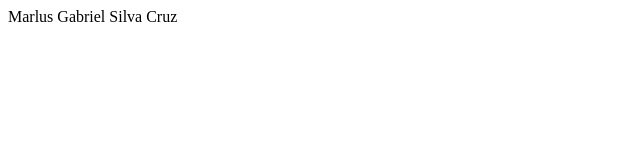
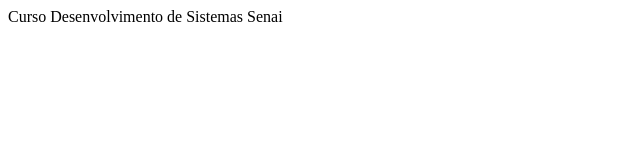
Before and after one commit to MarluCruz/Senai-fundamento-webdesigner, a plain HTML site: page Index.html in a window 1280 px wide. Shown: the whole page, without its empty margins (0-640 px from the left). Drawn offline with Linux system fonts and the light colour scheme.

Commit message:
Add files via upload

```diff
--- a/Index.html
+++ b/Index.html
@@ -4,6 +4,6 @@
         <title>Senai</title>
     </head>
     <body>
-        Marlus Gabriel Silva Cruz
+        Curso Desenvolvimento de Sistemas Senai
     </body>
 </html>
```
